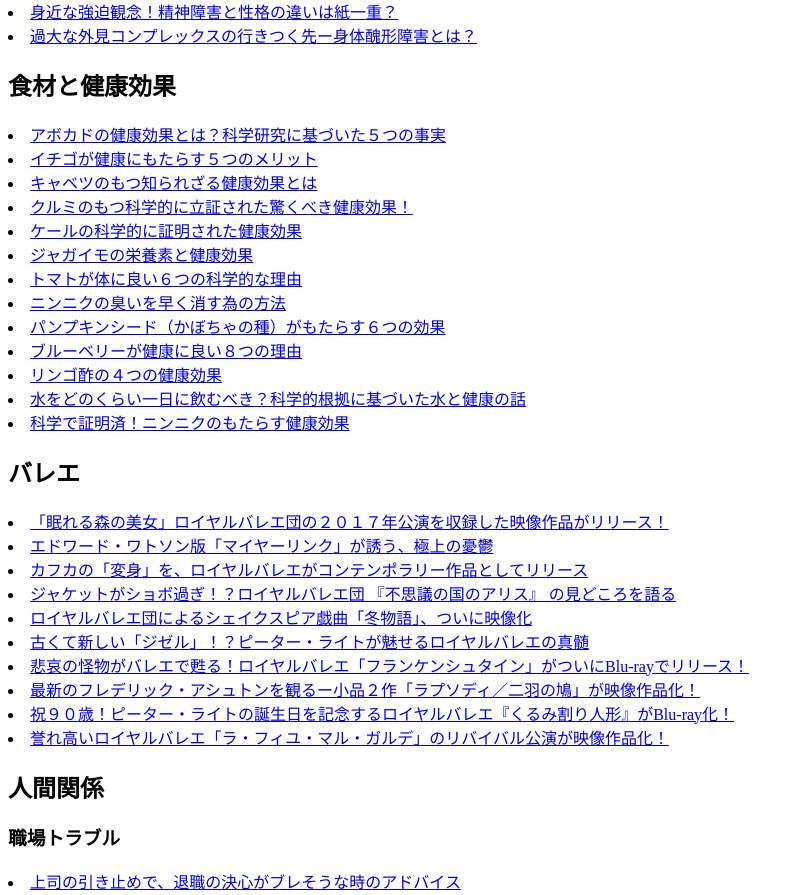
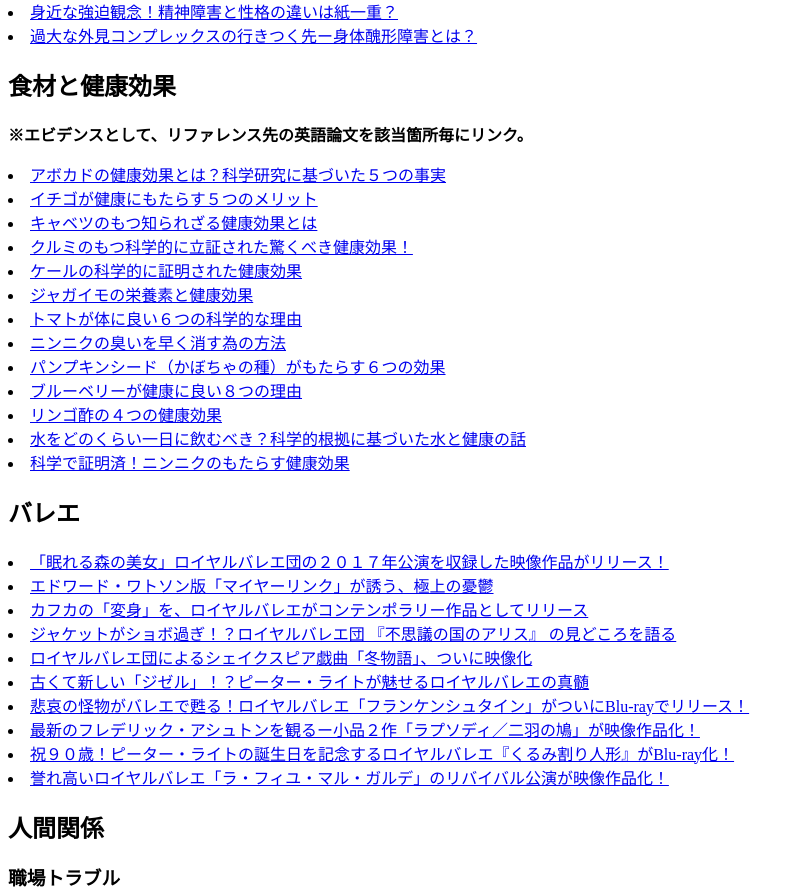
Before and after one commit to davidlynne/demonstrationsite, a plain HTML site: page index.html in a window 1280 px wide. Shown: the part 1649-2544 px from the top of the page, without its empty margins (0-805 px from the left). Drawn offline with Linux system fonts and the light colour scheme.

Commit message:
updated index.html

```diff
--- a/index.html
+++ b/index.html
@@ -77,6 +77,7 @@
 
 
     <h2>食材と健康効果</h2>
+    <p><strong>※エビデンスとして、リファレンス先の英語論文を該当箇所毎にリンク。</strong></p>
     <li><a href="food-and-health/アボカドの健康効果とは？科学研究に基づいた５つの事実.html">アボカドの健康効果とは？科学研究に基づいた５つの事実</a></li>
     <li><a href="food-and-health/イチゴが健康にもたらす５つのメリット.html">イチゴが健康にもたらす５つのメリット</a></li>
     <li><a href="food-and-health/キャベツのもつ知られざる健康効果とは.html">キャベツのもつ知られざる健康効果とは</a></li>
```
